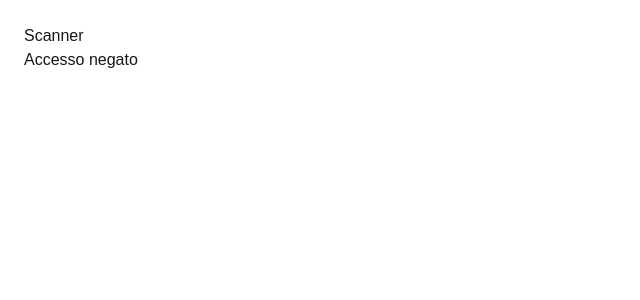
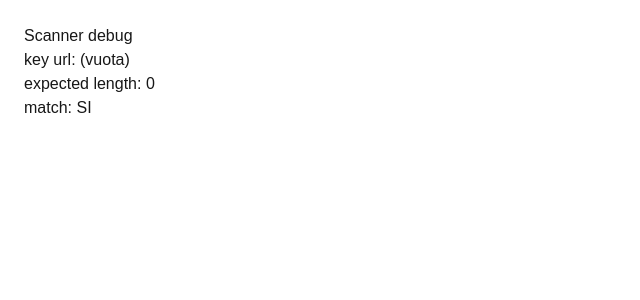
Before and after one commit to melatonina-studio/rsvp-site, a Next.js app: page /scan in a window 1280 px wide. Shown: the top 300 px of the page, without its empty margins (0-640 px from the left). Built offline with nearby package versions, Linux system fonts and the light colour scheme.

Commit message:
chore: debug scan key

```diff
--- a/app/scan/page.tsx
+++ b/app/scan/page.tsx
@@ -7,22 +7,13 @@ export default function ScanPage({
 }) {
   const key = (searchParams.key || "").trim();
   const expected = process.env.SCAN_KEY || "";
-  const ok = expected && key && key === expected;
-
-  if (!ok) {
-    return (
-      <main style={{ padding: 24 }}>
-        <h1>Scanner</h1>
-        <p>Accesso negato</p>
-      </main>
-    );
-  }
 
   return (
-    <main style={{ padding: 24, maxWidth: 760, margin: "0 auto" }}>
-      <h1>Scanner</h1>
-      <p style={{ opacity: 0.8 }}>Scansiona il QR (codice puro).</p>
-      <ScanClient />
+    <main style={{ padding: 24 }}>
+      <h1>Scanner debug</h1>
+      <p>key url: {key || "(vuota)"}</p>
+      <p>expected length: {expected.length}</p>
+      <p>match: {key === expected ? "SI" : "NO"}</p>
     </main>
   );
 }
```
